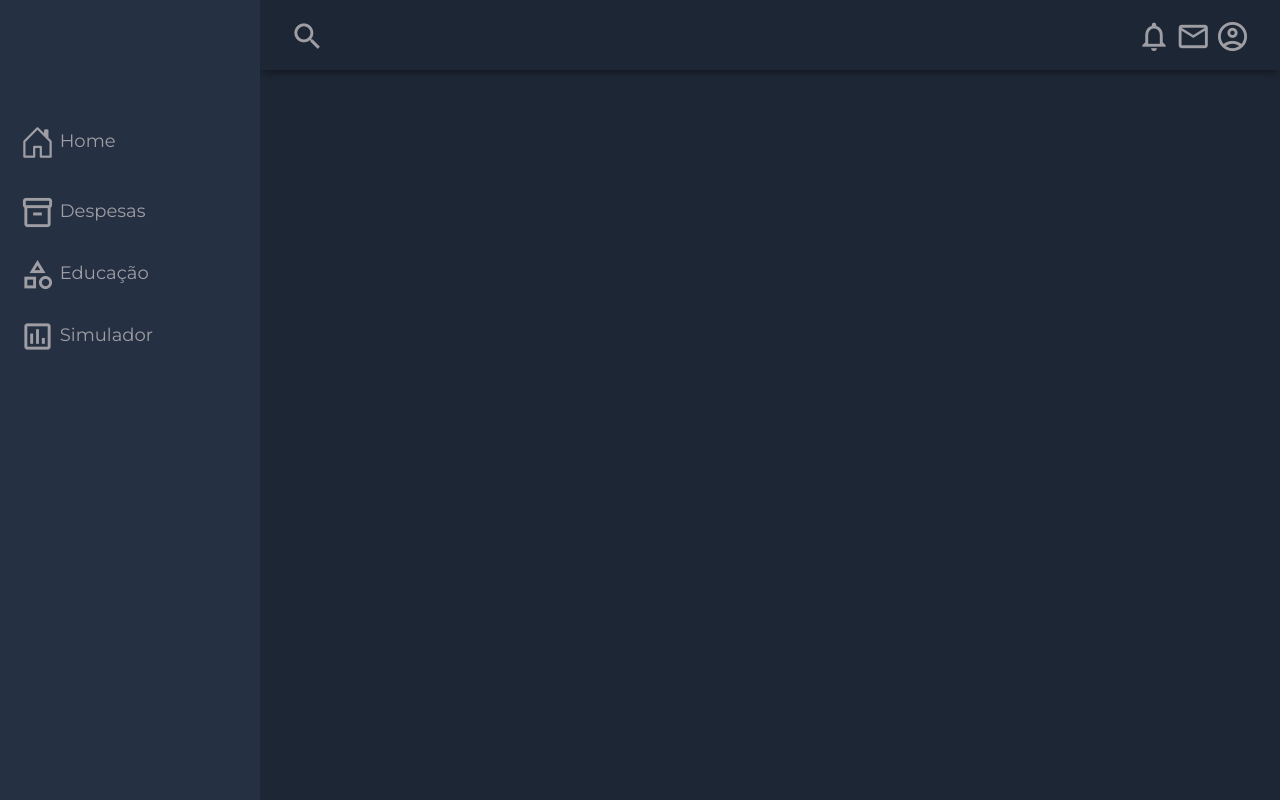
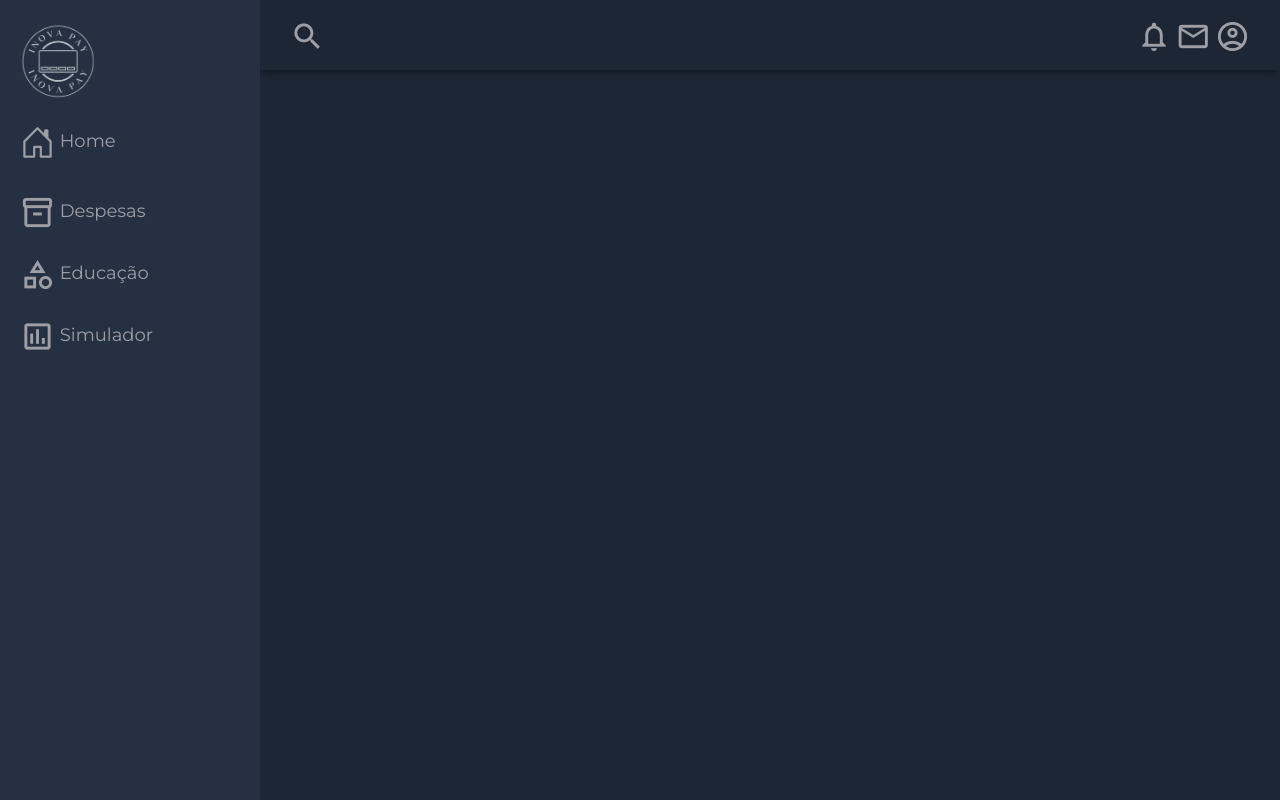
Before and after one commit to flaviaglenda/Calculadora-Financeira, a plain HTML site: page index.html in a window 1280 px wide. Drawn offline with nearby package versions, Linux system fonts and the light colour scheme.

Commit message:
commit fla

```diff
--- a/index.css
+++ b/index.css
@@ -1,3 +1,14 @@
 body {
     background-color: #1d2634;
 }
+.img {
+    position: relative;
+}
+
+.img img {
+    width: 100px;
+    height: auto;
+    position: absolute;
+    top: -110px;
+    left: -15px;
+}
--- a/index.html
+++ b/index.html
@@ -37,6 +37,9 @@
 
         <ul class="sidebar-list">
           <li class="sidebar-list-item">
+            <div class="img">
+              <img src="./img/LOGO BRANCA SEM FUNDO.png" alt="">
+            </div>
             <a href="#" target="_blank">
               <span class="material-icons-outlined"><i class="bi bi-house-door"></i></span> Home
             </a>
```
